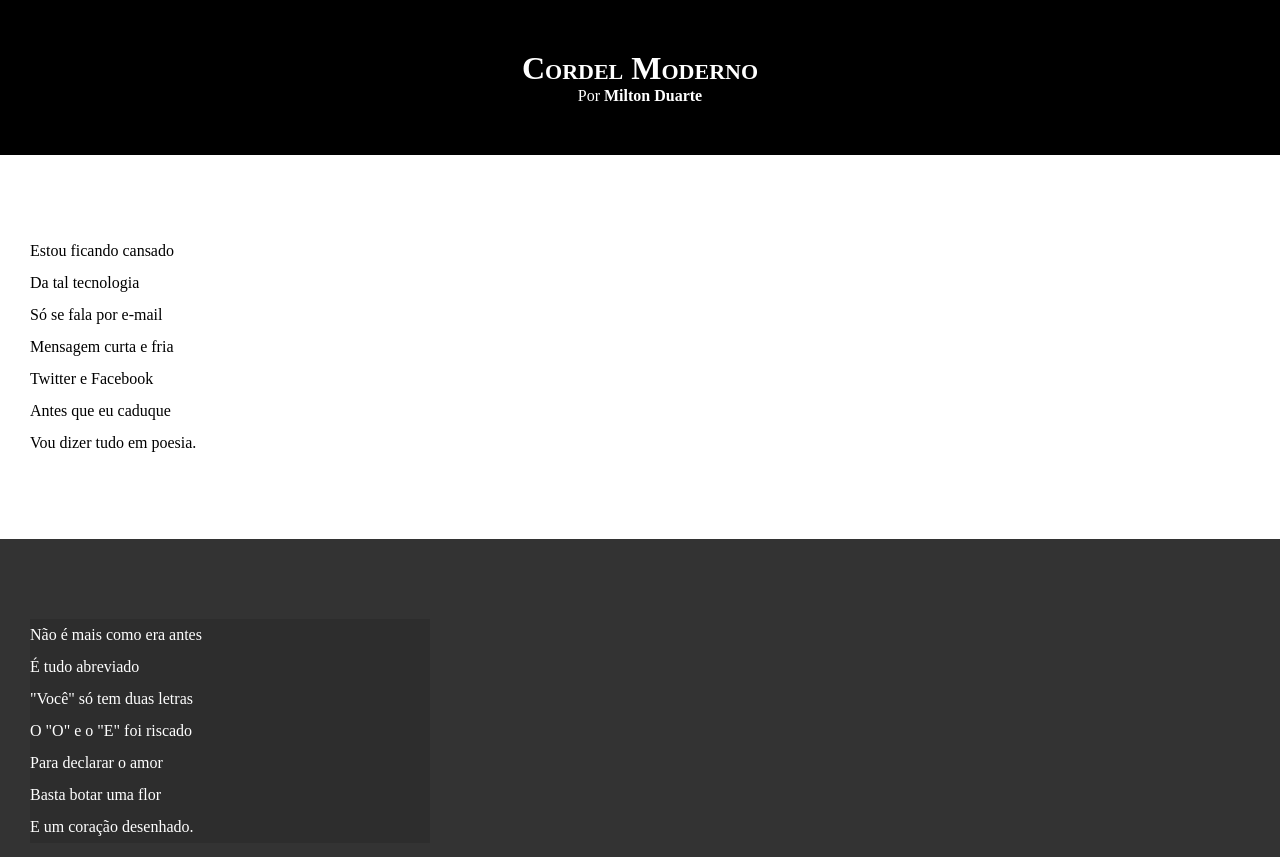
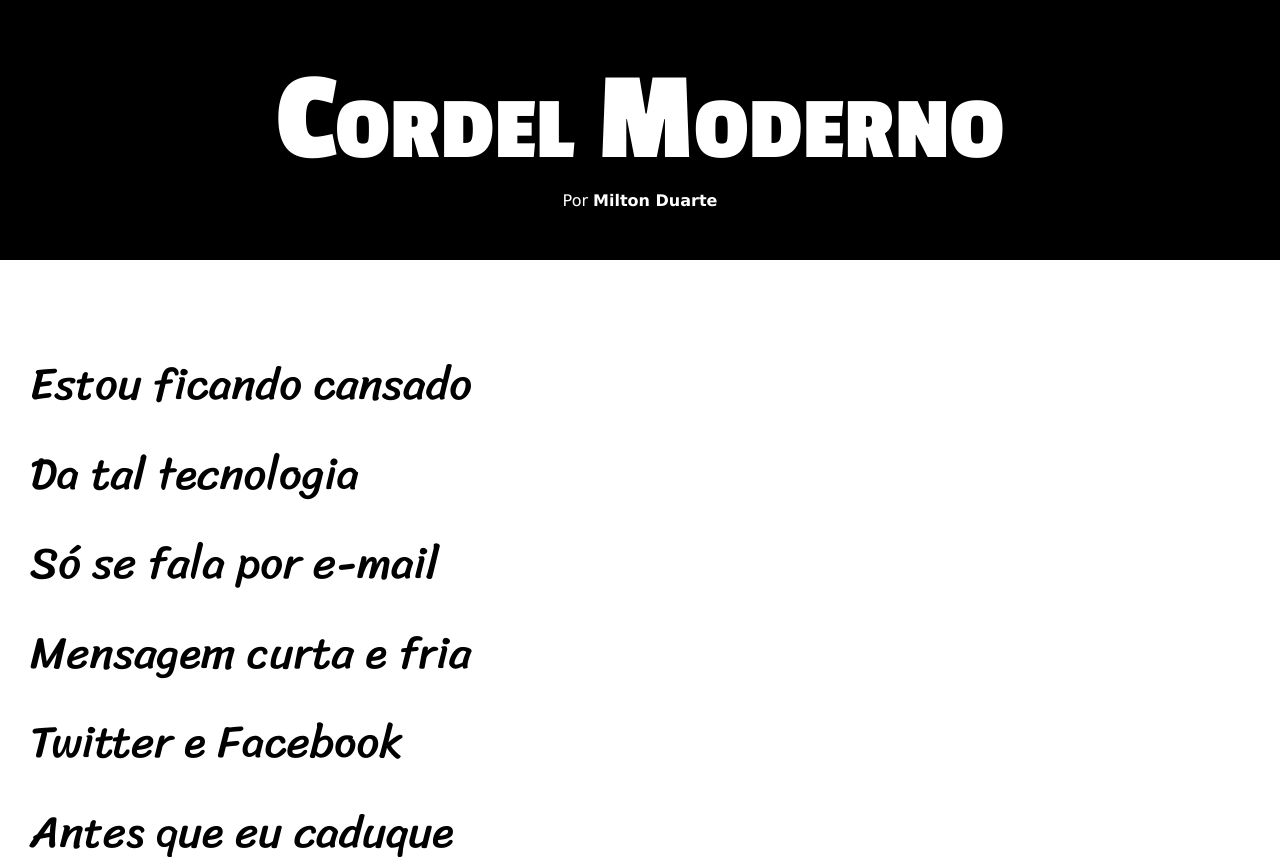
Before and after one commit to mauricesodre/desafios, a plain HTML site: page d012/index.html in a window 1280 px wide. Shown: the top 857 px of the page. Drawn offline with Linux system fonts and the light colour scheme.

Commit message:
Atualização do estilo d012

```diff
--- a/d012/estilo/style.css
+++ b/d012/estilo/style.css
@@ -1,12 +1,13 @@
 @charset "UTF-8";
 
-@import url('https://fonts.googleapis.com/css2?family=Passion+One:wght@400;700;900&family=Sriracha&display=swap');
+@import url('https://fonts.googleapis.com/css2?family=Passion+One:wght@400;700;900&display=swap');
+@import url('https://fonts.googleapis.com/css2?family=Sriracha&display=swap');
 
 :root {
     --font1: Verdana, Geneva, Tahoma, sans-serif;
-    --font2:
+    --font2: "Passion One", cursive;
+    --font3: "Sriracha", cursive;
 }
-
 
 * {
     margin: 0px;
@@ -16,9 +17,8 @@
 html, body {
     min-height: 100vh;
     background-color: darkgray;
+    font-family: var(--font1);
 }
-
-
 
 header {
     background-color: black;
@@ -29,6 +29,8 @@ header {
 header > h1 {
     padding-top: 50px;
     font-variant: small-caps;
+    font-family: var(--font2);
+    font-size: 10vw;
 }
 
 header > p {
@@ -50,6 +52,8 @@ section {
     padding-bottom: 10vh;
     line-height: 2em;
     padding-left: 30px;
+    font-family: var(--font3);
+    font-size: 3.5vw;
 }
 section.normal {
     background-color: white;
@@ -62,7 +66,9 @@ section.imagem {
 }
 
 section.imagem > p {
+    display: inline-block;
     width: 400px;
+    padding: 5px;
     background-color: rgba(0, 0, 0, 0.123);
 }
 footer {
```
